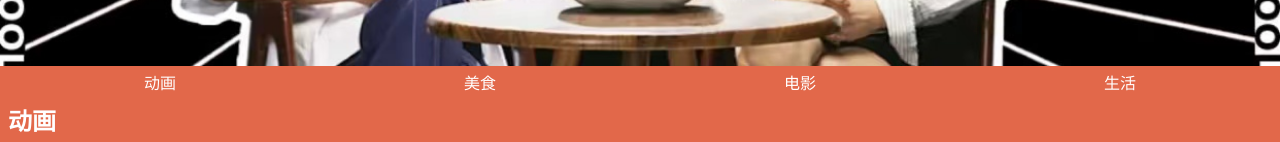
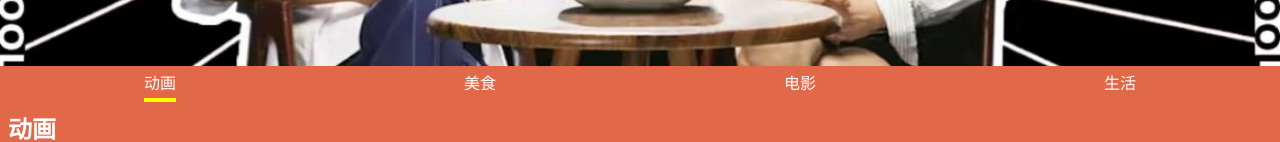
Before and after one commit to CodingAndSleeping/activity-page, a React (Vite) app: page / in a window 1280 px wide. Shown: the part 667-809 px from the top of the page. Built offline with nearby package versions, Linux system fonts and the light colour scheme.

Commit message:
feat: tabs高亮

```diff
--- a/package.json
+++ b/package.json
@@ -10,6 +10,7 @@
     "preview": "vite preview"
   },
   "dependencies": {
+    "classnames": "^2.5.1",
     "react": "^18.3.1",
     "react-dom": "^18.3.1"
   },
--- a/src/components/SecondSection/index.module.scss
+++ b/src/components/SecondSection/index.module.scss
@@ -4,15 +4,33 @@
     display: flex;
     justify-content: space-around;
     align-items: center;
+    margin-bottom: 0.5rem;
     li {
+      position: relative;
       color: #fff;
       list-style: none;
+
+      .active {
+        display: block;
+        height: 4px;
+        width: 100%;
+        position: absolute;
+        left: 50%;
+        bottom: -0.5rem;
+        transform: translateX(-50%);
+        background: yellow;
+        opacity: 0;
+        transition: opacity 0.3s;
+
+        &.visible {
+          opacity: 1;
+        }
+      }
     }
   }
 
   section {
     padding: 0.5rem;
-
     h2 {
       color: #fff;
     }
--- a/src/components/SecondSection/index.tsx
+++ b/src/components/SecondSection/index.tsx
@@ -1,4 +1,7 @@
-import { FC } from 'react'
+import { FC, useState } from 'react'
+
+import cn from 'classnames'
+
 import CartoonImage from '../../assets/cartoon.jpg'
 import MovieImage from '../../assets/movie.png'
 import FoodImage from '../../assets/food.jpg'
@@ -6,15 +9,42 @@
 
 import styles from './index.module.scss'
 
+const tabs = [
+  {
+    key: 'carton',
+    title: '动画',
+  },
+  {
+    key: 'food',
+    title: '美食',
+  },
+  {
+    key: 'movie',
+    title: '电影',
+  },
+  {
+    key: 'life',
+    title: '生活',
+  },
+]
+
 const SecondSection: FC = () => {
+  const [activeTab, setActiveTab] = useState('carton')
+
   return (
     <div className={styles['second-section']}>
       {/* tabs */}
       <ul>
-        <li>动画</li>
-        <li>美食</li>
-        <li>电影</li>
-        <li>生活</li>
+        {tabs.map(tab => (
+          <li key={tab.key} onClick={() => setActiveTab(tab.key)}>
+            <span>{tab.title}</span>
+            <span
+              className={cn(styles.active, {
+                [styles.visible]: activeTab === tab.key,
+              })}
+            />
+          </li>
+        ))}
       </ul>
 
       {/* content */}
```
Also changed, not shown: 1 other file (tests, documents, lock files or other folders).
